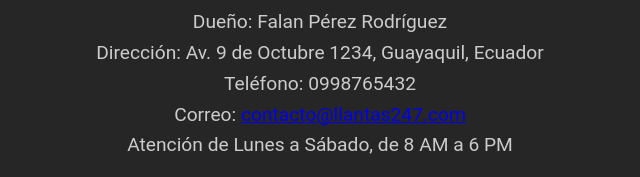
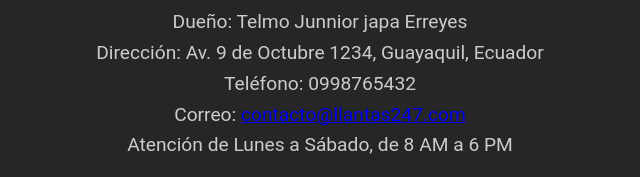
Before and after one commit to J-java593/llantas247, a plain HTML site: page index.html in a window 1280 px wide. Shown: the part 1105-1282 px from the top of the page, 320-960 px from the left. Drawn offline with Linux system fonts and the light colour scheme.

Commit message:
Update index.html

```diff
--- a/index.html
+++ b/index.html
@@ -60,7 +60,7 @@
     <section id="contact" class="section contact-section">
         <div class="container">
             <h2>Contacto</h2>
-            <p>Dueño: Falan Pérez Rodríguez</p>
+            <p>Dueño: Telmo Junnior japa Erreyes</p>
             <p>Dirección: Av. 9 de Octubre 1234, Guayaquil, Ecuador</p>
             <p>Teléfono: 0998765432</p>
             <p>Correo: <a href="mailto:contacto@llantas247.com">contacto@llantas247.com</a></p>
```
